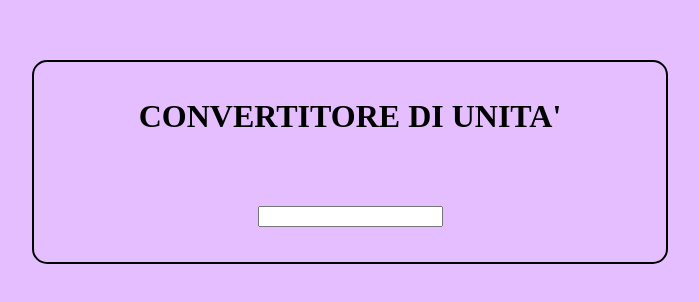
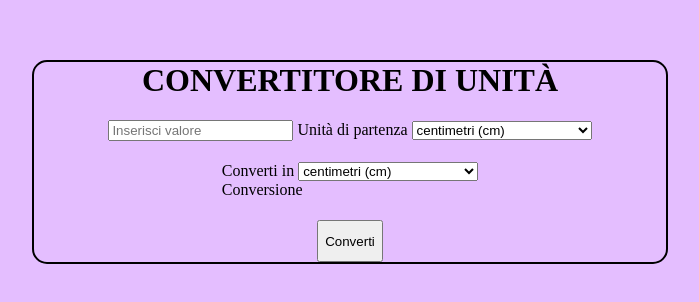
Before and after one commit to digi3442/prjSito-GPOI-alex-co, a plain HTML site: page ConvertitoreUnità/ConvertoreUnità.html in a window 1280 px wide. Shown: the part 298-600 px from the top of the page, without its empty margins (292-991 px from the left). Drawn offline with Linux system fonts and the light colour scheme.

Commit message:
Update HTML structure and language to Italian

```diff
--- a/ConvertitoreUnità/ConvertoreUnità.html
+++ b/ConvertitoreUnità/ConvertoreUnità.html
@@ -1,29 +1,88 @@
 <!DOCTYPE html>
-<html lang="en">
+<html lang="it">
 
 <head>
     <meta charset="UTF-8">
     <meta name="viewport" content="width=device-width, initial-scale=1.0">
-    <link rel="stylesheet" href="/prjSito-GPOI-alex-co/ConvertitoreUnità/Style.css" type="text/css">
-
-
+    <link rel="stylesheet" href="Style.css" type="text/css">
     <title>Convertitore di Unità</title>
 </head>
+<body>
+    <div id="principale">
+        <h1>CONVERTITORE DI UNITÀ</h1>
 
-<body>
-        <div id="principale">
-            <div class="titolo">
-                <h1>
-                    CONVERTITORE DI UNITA'
-                </h1>
-            </div>
+        <div class="input-section">
+            <input type="text" placeholder="Inserisci valore">
+            <label for="unitaDa">Unità di partenza</label>
+            <select name="unitaDa" id="unitaDa">
+                <option value="cm">centimetri (cm)</option>
+                    <option value="dm">decimetri (dm)</option>
+                    <option value="mm">millimetri (mm)</option>
+                    <option value="m">metri (m)</option>
+                    <option value="Dm">decametri (dcm)</option>
+                    <option value="hm">ettometri (hm)</option>
+                    <option value="km">kilometri (km)</option>
+                    <option value="in">pollici (inches)</option>
+                    <option value="ft">piedi (feet)</option>
+                    <option value="yd">iarde (yards)</option>
+                    <option value="mg">milligrammi (mg)</option>
+                    <option value="g">grammi (g)</option>
+                    <option value="kg">kilogrammi (kg)</option>
+                    <option value="oz">oncie (ounces)</option>
+                    <option value="lb">libbre (pounds)</option>
+                    <option value="ml">millilitri (ml)</option>
+                    <option value="cl">centilitri (cl)</option>
+                    <option value="dl">decilitri (dl)</option>
+                    <option value="l">litri (l)</option>
+                    <option value="hl">ettolitri (hl)</option>
+                    <option value="tsp">cucchiaini (teaspoons)</option>
+                    <option value="tbsp">cucchiai (tablespoons)</option>
+                    <option value="floz">oncie liquide (fluid ounces)</option>
+                    <option value="cup">tazze (cups)</option>
+                    <option value="pt">pinte (pints)</option>
+                    <option value="qt">quarti (quarts)</option>
+                    <option value="gal">galloni (gallons)</option>
+            </select>
+        </div>
 
-            <div class="unita">
-                <input type="text">
-
+        <div class="output-section">
+            <label for="unitaA">Converti in</label>
+            <select name="unitaA" id="unitaA">
+                <option value="cm">centimetri (cm)</option>
+                    <option value="dm">decimetri (dm)</option>
+                    <option value="mm">millimetri (mm)</option>
+                    <option value="m">metri (m)</option>
+                    <option value="Dm">decametri (dcm)</option>
+                    <option value="hm">ettometri (hm)</option>
+                    <option value="km">kilometri (km)</option>
+                    <option value="in">pollici (inches)</option>
+                    <option value="ft">piedi (feet)</option>
+                    <option value="yd">iarde (yards)</option>
+                    <option value="mg">milligrammi (mg)</option>
+                    <option value="g">grammi (g)</option>
+                    <option value="kg">kilogrammi (kg)</option>
+                    <option value="oz">oncie (ounces)</option>
+                    <option value="lb">libbre (pounds)</option>
+                    <option value="ml">millilitri (ml)</option>
+                    <option value="cl">centilitri (cl)</option>
+                    <option value="dl">decilitri (dl)</option>
+                    <option value="l">litri (l)</option>
+                    <option value="hl">ettolitri (hl)</option>
+                    <option value="tsp">cucchiaini (teaspoons)</option>
+                    <option value="tbsp">cucchiai (tablespoons)</option>
+                    <option value="floz">oncie liquide (fluid ounces)</option>
+                    <option value="cup">tazze (cups)</option>
+                    <option value="pt">pinte (pints)</option>
+                    <option value="qt">quarti (quarts)</option>
+                    <option value="gal">galloni (gallons)</option>
+            </select>
+            <div class = "risp">
+                <label for="unitaA">Conversione</label>
             </div>
         </div>
 
+        <button type="button" class="bottone">Converti</button>
+    </div>
 </body>
 
 </html>
```
